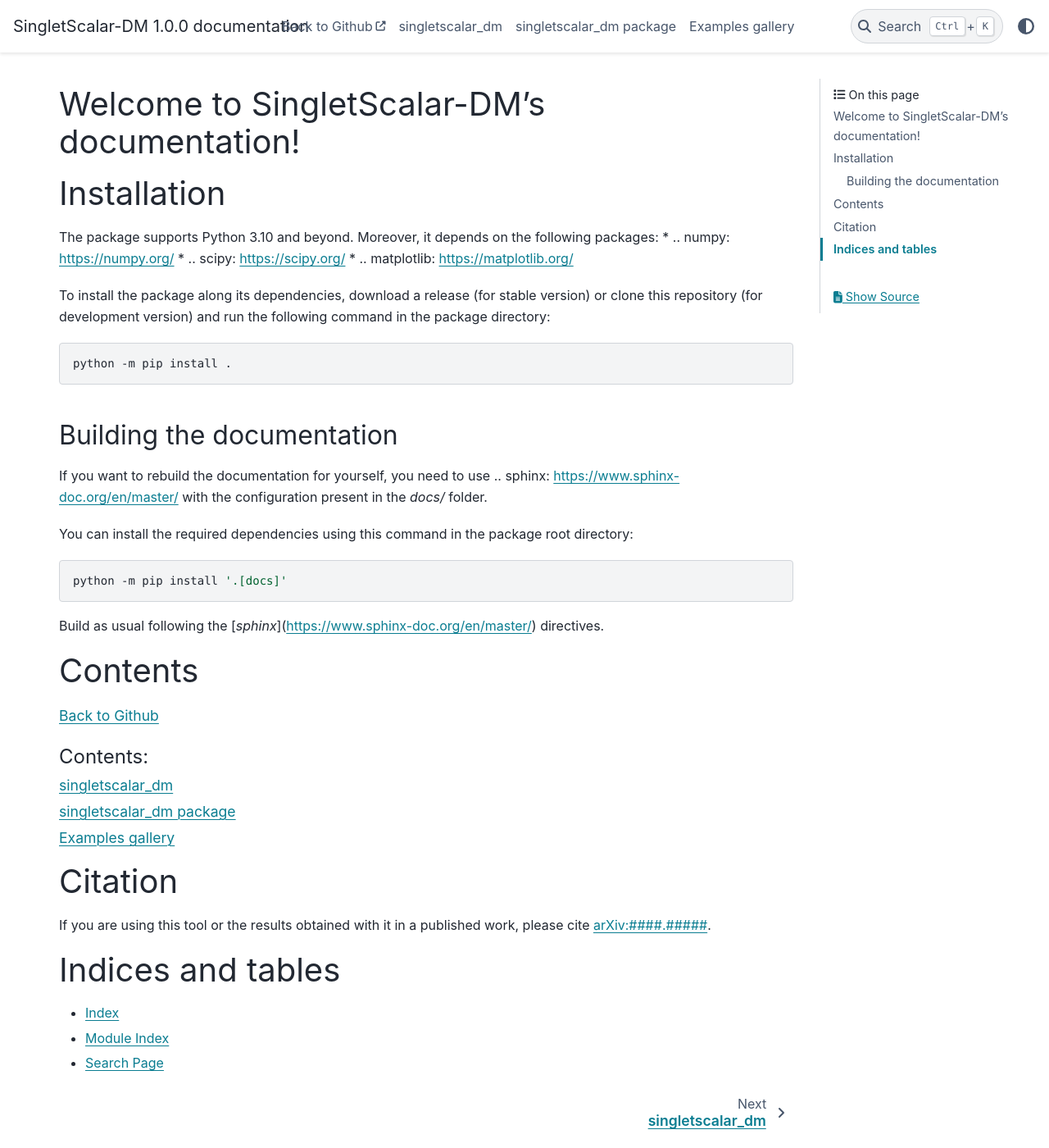
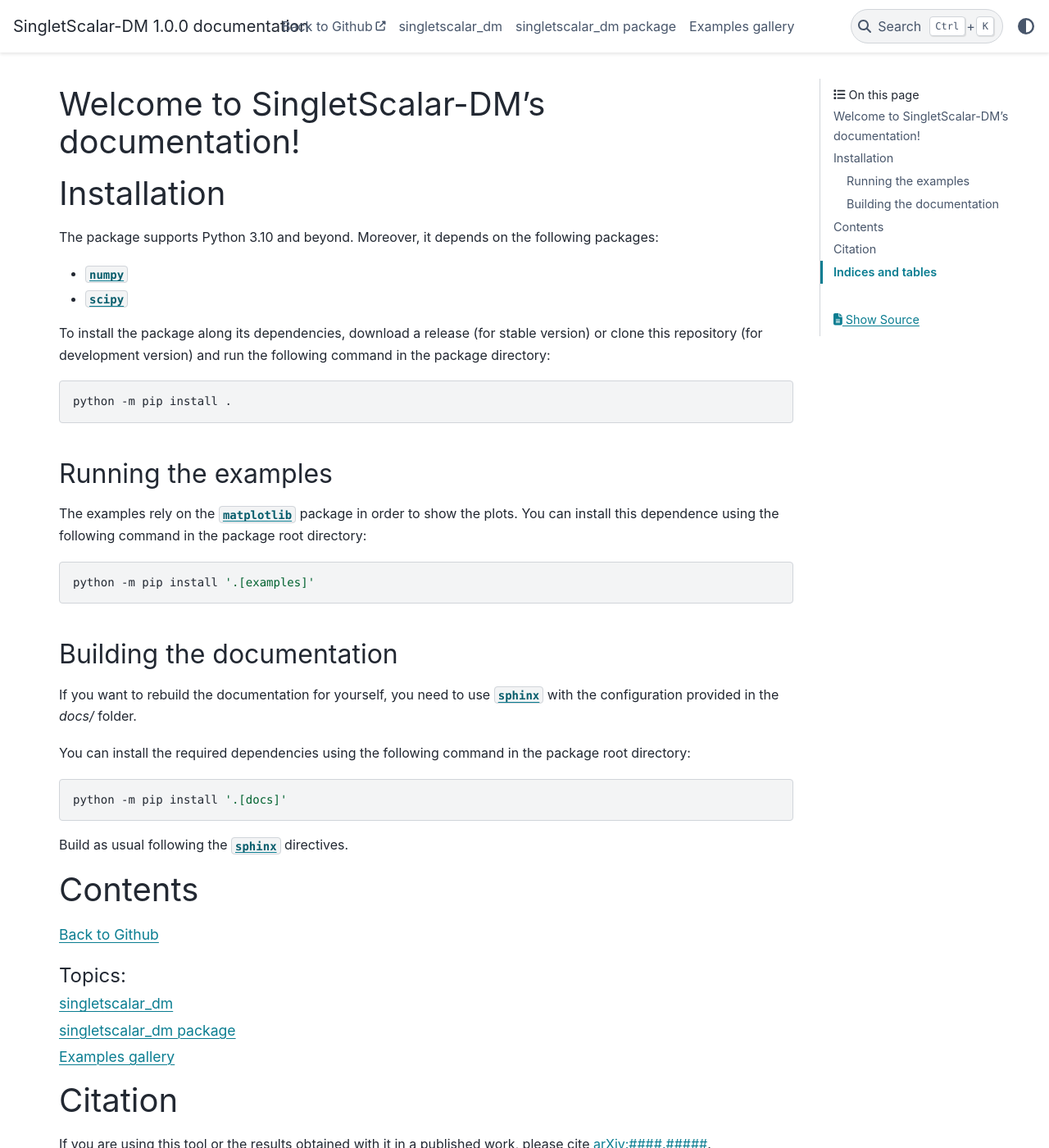
Before and after one commit to dimauromattia/SingletScalar_DM, a Sphinx documentation site: the page built from docs/source/index.rst, in a window 1280 px wide and 1400 px high. Shown: the whole window at 82% size. Built offline with Sphinx 7.4.7 and the PyData theme 0.15.4, drawn with Linux system fonts in a browser that asks for light colours.

Commit message:
Update documentation READMEs and add examples-only dependencies

```diff
--- a/docs/source/index.rst
+++ b/docs/source/index.rst
@@ -11,9 +11,9 @@ Installation
 
 The package supports Python 3.10 and beyond.
 Moreover, it depends on the following packages:
-* .. _`numpy`: https://numpy.org/
-* .. _`scipy`: https://scipy.org/
-* .. _`matplotlib`: https://matplotlib.org/
+
+- |numpy|_
+- |scipy|_
 
 To install the package along its dependencies, download a release (for stable
 version) or clone this repository (for development version) and run the following
@@ -23,21 +23,42 @@ command in the package directory:
 
     python -m pip install .
 
+.. |numpy| replace:: ``numpy``
+.. _numpy: https://numpy.org/
+.. |scipy| replace:: ``scipy``
+.. _scipy: https://scipy.org/
+
+Running the examples
+--------------------
+
+The examples rely on the |matplotlib|_ package in order to show the plots.
+You can install this dependence using the following command in the package root
+directory:
+
+.. code-block:: bash
+
+    python -m pip install '.[examples]'
+
+.. |matplotlib| replace:: ``matplotlib``
+.. _matplotlib: https://matplotlib.org/
+
 Building the documentation
 --------------------------
 
-If you want to rebuild the documentation for yourself, you
-need to use .. _`sphinx`: https://www.sphinx-doc.org/en/master/ with the configuration
-present in the `docs/` folder.
+If you want to rebuild the documentation for yourself, you need to use |sphinx|_
+with the configuration provided in the `docs/` folder.
 
-You can install the required dependencies using this command in the package
+You can install the required dependencies using the following command in the package
 root directory:
 
 .. code-block:: bash
 
     python -m pip install '.[docs]'
 
-Build as usual following the [`sphinx`](https://www.sphinx-doc.org/en/master/) directives.
+Build as usual following the |sphinx|_ directives.
+
+.. |sphinx| replace:: ``sphinx``
+.. _sphinx: https://www.sphinx-doc.org/en/master/
 
 Contents
 ========
@@ -47,7 +68,7 @@ Contents
 
 .. toctree::
    :maxdepth: 1
-   :caption: Contents:
+   :caption: Topics:
 
    modules
    singletscalar_dm
--- a/setup.cfg
+++ b/setup.cfg
@@ -23,7 +23,6 @@ python_requires = >=3.10
 install_requires =
     numpy
     scipy
-    matplotlib
 
 [options.packages.find]
 where = src
@@ -33,11 +32,15 @@ where = src
     data/*.dat
 
 [options.extras_require]
+examples =
+    matplotlib
+
 docs =
     sphinx
     sphinx-codeautolink
     sphinx-gallery
     pydata-sphinx-theme
+    matplotlib
 
 testing =
     pytest
```
Also changed, not shown: README.md (+31 -23 lines), docs/source/examples_gallery/index.rst (+11 -0 lines), examples/README.rst.
